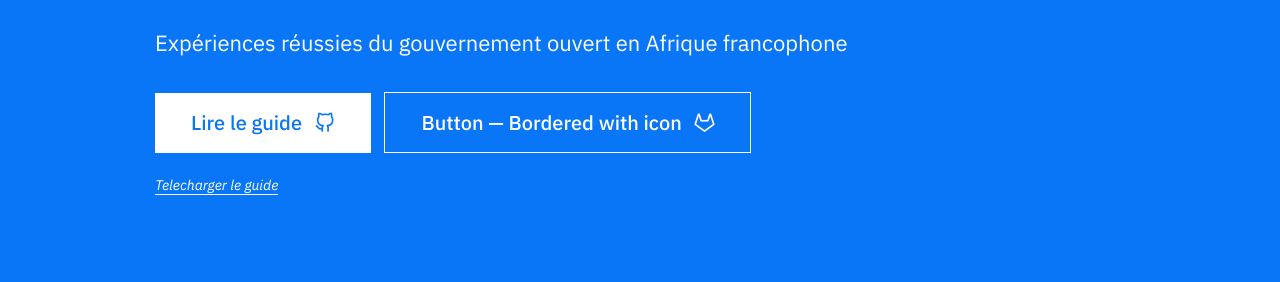
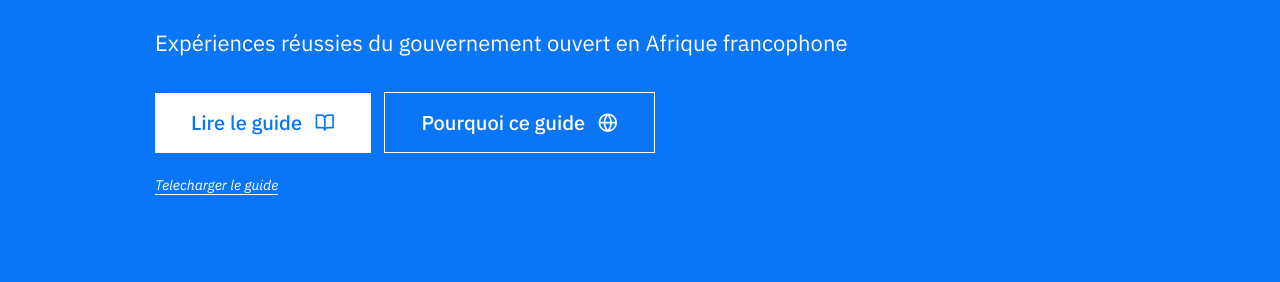
Before and after one commit to cecilaki/guide, a Jekyll site: the page built from index.md, in a window 1280 px wide. Shown: the part 232-514 px from the top of the page. Built offline with Jekyll 4.4.1, drawn with Linux system fonts in a browser that asks for light colours; some web fonts are replaced.

Commit message:
Update index.md

```diff
--- a/index.md
+++ b/index.md
@@ -15,12 +15,12 @@ hero:
           url: http://example.com
           external_url: true # Set to "false" if you're pointing to inner page
           style: filled # Choose style: "filled" or "bordered"
-          icon: github # Choose from 266 icons in "Feather" icon set, list of all icons is available here - https://feathericons.com
-        - label: Button — Bordered with icon
+          icon: book-open # Choose from 266 icons in "Feather" icon set, list of all icons is available here - https://feathericons.com
+        - label: Pourquoi ce guide
           url: /documentation
           external_url: false
           style: bordered
-          icon: gitlab
+          icon: globe
     download_link: # Set small download link placed below buttons
         label: Telecharger le guide
         url: https://www.cfi.fr/fr/projet/pagof
```
